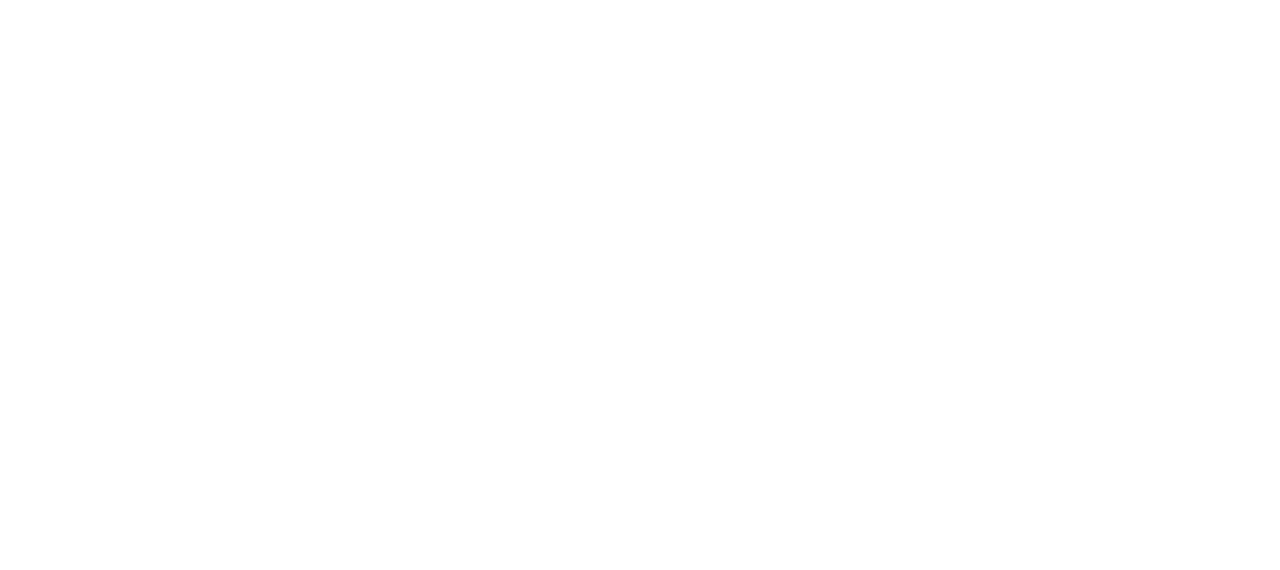
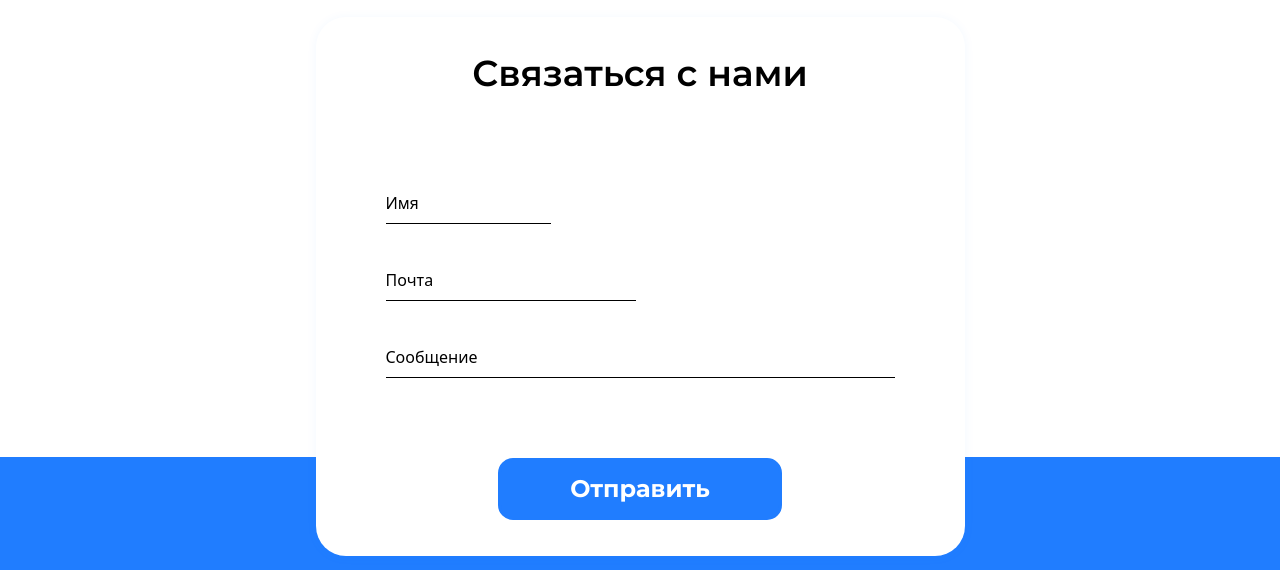
Before and after one commit to Bakha022/easy, a React (Vite) app: page / in a window 1280 px wide. Shown: the part 2227-2797 px from the top of the page. Before the commit the page ends 2004 px from the top, so only its background shows below. Built offline with nearby package versions, Linux system fonts and the light colour scheme.

Commit message:
home page ui change

```diff
--- a/src/components/Button.jsx
+++ b/src/components/Button.jsx
@@ -4,7 +4,7 @@
 	return (
 		<button
 			type='submit'
-			className='py-[10px] px-[25px] w-full xs:w-auto xs:py-[12px] xs:px-[69px] border-[3px] rounded-[15px] border-[#000000] bg-black text-white font-montserrat text-xl xs:text-2xl  leading-[29px] font-bold hover:bg-white duration-200 hover:text-black'
+			className='py-[10px] px-[22px] w-full xs:w-auto xs:py-[12px] xs:px-[69px] border-[3px] rounded-[15px] border-[#207DFF] bg-[#207DFF] text-white font-montserrat text-xl xs:text-2xl  leading-[29px] font-bold hover:bg-white duration-200 hover:text-[#207DFF]'
 		>
 			{word}
 		</button>
--- a/src/components/Footer.jsx
+++ b/src/components/Footer.jsx
@@ -1,9 +1,12 @@
 import React from 'react'
-
+import FooterForm from './Forms/FooterForm'
 const Footer = () => {
-	return <div className='w-full bg-[#207DFF] h-[205px]'>
-
-	</div>
+	return (
+		<footer className='w-full relative z-50 flex flex-col items-center mt-[550px] md:mt-[700px]'>
+			<FooterForm />
+			<div className='w-full bg-[#207DFF] h-[205px]'></div>
+		</footer>
+	)
 }
 
 export default Footer
--- a/src/components/Forms/FooterForm.jsx
+++ b/src/components/Forms/FooterForm.jsx
@@ -1,11 +1,31 @@
 import React from 'react'
-
+import Button from '../Button'
 const FooterForm = () => {
 	return (
-		<form className=''>
-			<input type='text' />
-			<input type='email' />
-			<input type='text' />
+		<form className='w-[80%] md:w-[649px] shadow-custom rounded-[30px] mx-auto py-9 px-[70px] absolute bg-white top-[-400px] md:top-[-440px]'>
+			<h3 className='font-montserrat font-semibold text-2xl sm:text-3xl  md:text-4xl  mb-4  md:mb-[90px] leading-7 sm:leading-10 text-center'>
+				Связаться с нами
+			</h3>
+			<div className='flex flex-col gap-9 mb-[80px]'>
+				<input
+					placeholder='Имя'
+					className='bg-none py-2 border-b border-black border-solid w-full  md:w-[165px] placeholder:text-black text-black'
+					type='text'
+				/>
+				<input
+					placeholder='Почта'
+					className='bg-none py-2 border-b border-black border-solid placeholder:text-black text-black w-full  md:w-[250px]'
+					type='email'
+				/>
+				<input
+					placeholder='Сообщение'
+					className='bg-none py-2 border-b border-black border-solid placeholder:text-black text-black w-full'
+					type='text'
+				/>
+			</div>
+			<div className='flex justify-center'>
+				<Button word={'Отправить'} />
+			</div>
 		</form>
 	)
 }
--- a/src/components/Hero.jsx
+++ b/src/components/Hero.jsx
@@ -9,7 +9,7 @@
 
 	return (
 		<div className='container'>
-			<div className='flex flex-col gap-[40px] lg:flex mt-10 sm:mt-[100px] md:mt-[160px] items-start w-full'>
+			<div className='flex flex-col gap-[40px] lg:flex mt-[60px] sm:mt-[100px] md:mt-[160px] items-start w-full'>
 				<div className='flex flex-col items-start gap-8'>
 					<h1 className='font-montserrat text-2xl leading-7 md:leading-[58px] sm:text-4xl md:text-5xl md:w-[665px] font-bold'>
 						Сделай хорошое резюме за{' '}
--- a/src/components/Layout.jsx
+++ b/src/components/Layout.jsx
@@ -4,7 +4,7 @@
 
 const Layout = () => {
 	return (
-		<div className='py-5 overflow-auto'>
+		<div className='pt-5 overflow-auto'>
 			<Navbar />
 			<Outlet />
 		</div>
--- a/src/components/LinkBtn.jsx
+++ b/src/components/LinkBtn.jsx
@@ -2,7 +2,7 @@
 
 const LinkBtn = ({ word }) => {
 	return (
-		<button className='border-[3px] px-4 py-3 md:px-6 hover:text-white hover:bg-black duration-200 rounded-lg border-[#000000] text-base font-bold font-montserrat'>
+		<button className='border-[3px] px-4 text-[#207DFF] py-3 md:px-6 hover:text-white hover:bg-[#207DFF] duration-200 rounded-lg border-[#207DFF] text-base font-bold font-montserrat'>
 			{word}
 		</button>
 	)
--- a/src/components/Navbar.jsx
+++ b/src/components/Navbar.jsx
@@ -22,6 +22,7 @@
 						</Link>
 					</div>
 					<FaBars
+						color='#207DFF'
 						onClick={() => setToogle(true)}
 						className={`${toogle ? 'hidden' : 'block'} xs:hidden`}
 						size={24}
@@ -41,7 +42,11 @@
 					>
 						EasyCV
 					</Link>
-					<MdCancel onClick={() => setToogle(false)} size={26} />
+					<MdCancel
+						color='#207DFF'
+						onClick={() => setToogle(false)}
+						size={26}
+					/>
 				</div>
 				<div className='flex flex-col items-start gap-7'>
 					<Link onClick={() => setToogle(false)} to={'/login'}>
--- a/src/pages/public/HomePage.jsx
+++ b/src/pages/public/HomePage.jsx
@@ -3,13 +3,14 @@
 import AboutContent from '../../components/AboutContent'
 import Hero from '../../components/Hero'
 import NumContent from '../../components/NumContent'
-
+import Footer from '../../components/Footer'
 const HomePage = () => {
 	return (
 		<>
 			<Hero />
 			<NumContent />
 			<AboutContent />
+			<Footer/>
 		</>
 	)
 }
--- a/tailwind.config.js
+++ b/tailwind.config.js
@@ -5,6 +5,9 @@
 		extend: {
 			fontFamily: {
 				montserrat: ['Montserrat', 'sans-serif'],
+			},
+			boxShadow: {
+				custom: '0px 1px 8px 2px rgba(32, 125, 255, 0.04)',
 			},
 		},
 		screens: {
```
